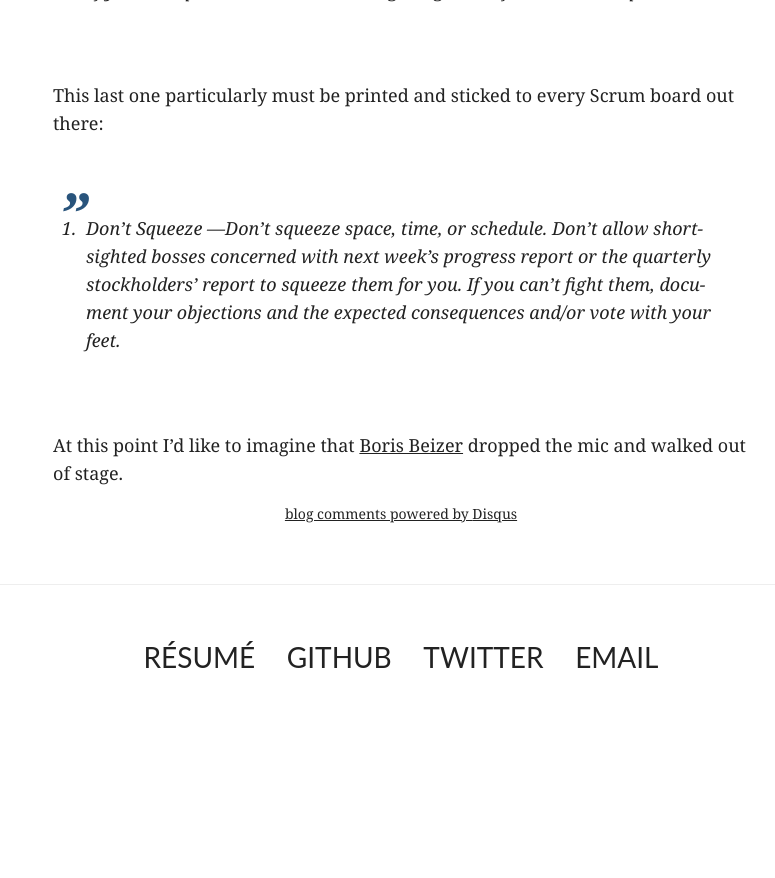
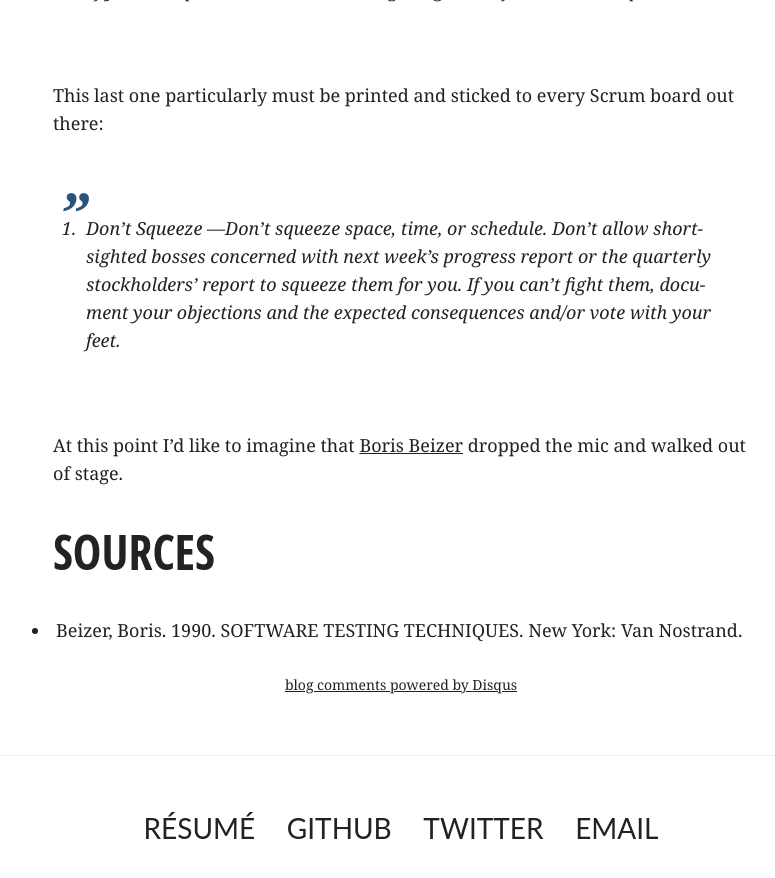
Before and after one commit to videlalvaro/videlalvaro.github.io, a Jekyll site: the page built from _posts/2014-05-07-a-not-so-new-software-morality.md, in a window 1280 px wide and 900 px high, scrolled down 2975 px. Shown: the top 878 px of the window, without its empty margins (239-1014 px from the left). Built offline with Jekyll 4.4.1, drawn with Linux system fonts in a browser that asks for light colours; comment, search, counter and statistics services are not loaded; before the commit the page ends 3704 px from its top, so only the background shows below that.

Commit message:
testing post adds sources

```diff
--- a/_posts/2014-05-07-a-not-so-new-software-morality.md
+++ b/_posts/2014-05-07-a-not-so-new-software-morality.md
@@ -95,3 +95,7 @@ board out there:
 At this point I'd like to imagine that
 [Boris Beizer](http://en.wikipedia.org/wiki/Boris_Beizer) dropped the
 mic and walked out of stage.
+
+### Sources ###
+
+- Beizer, Boris. 1990. SOFTWARE TESTING TECHNIQUES. New York: Van Nostrand.
```
